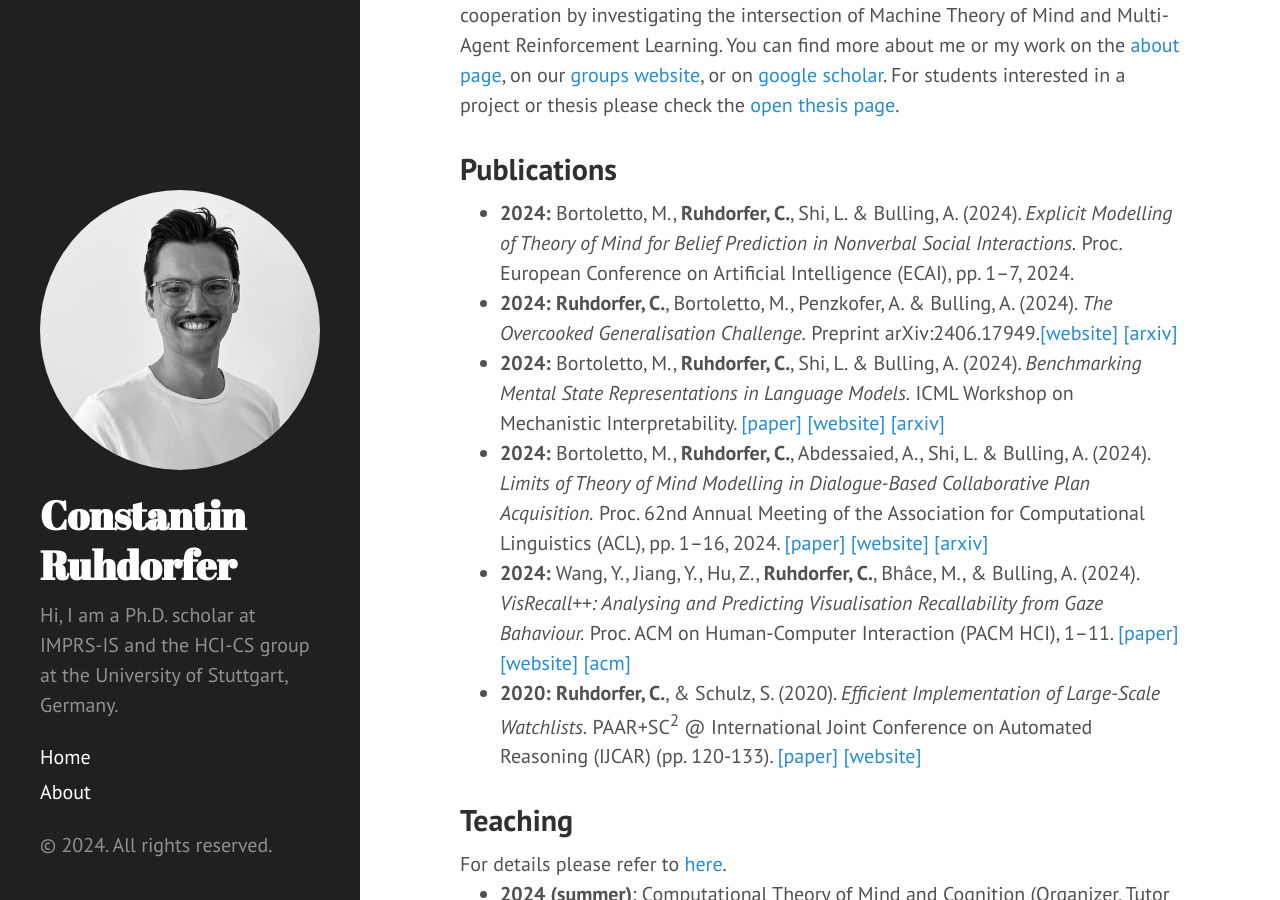
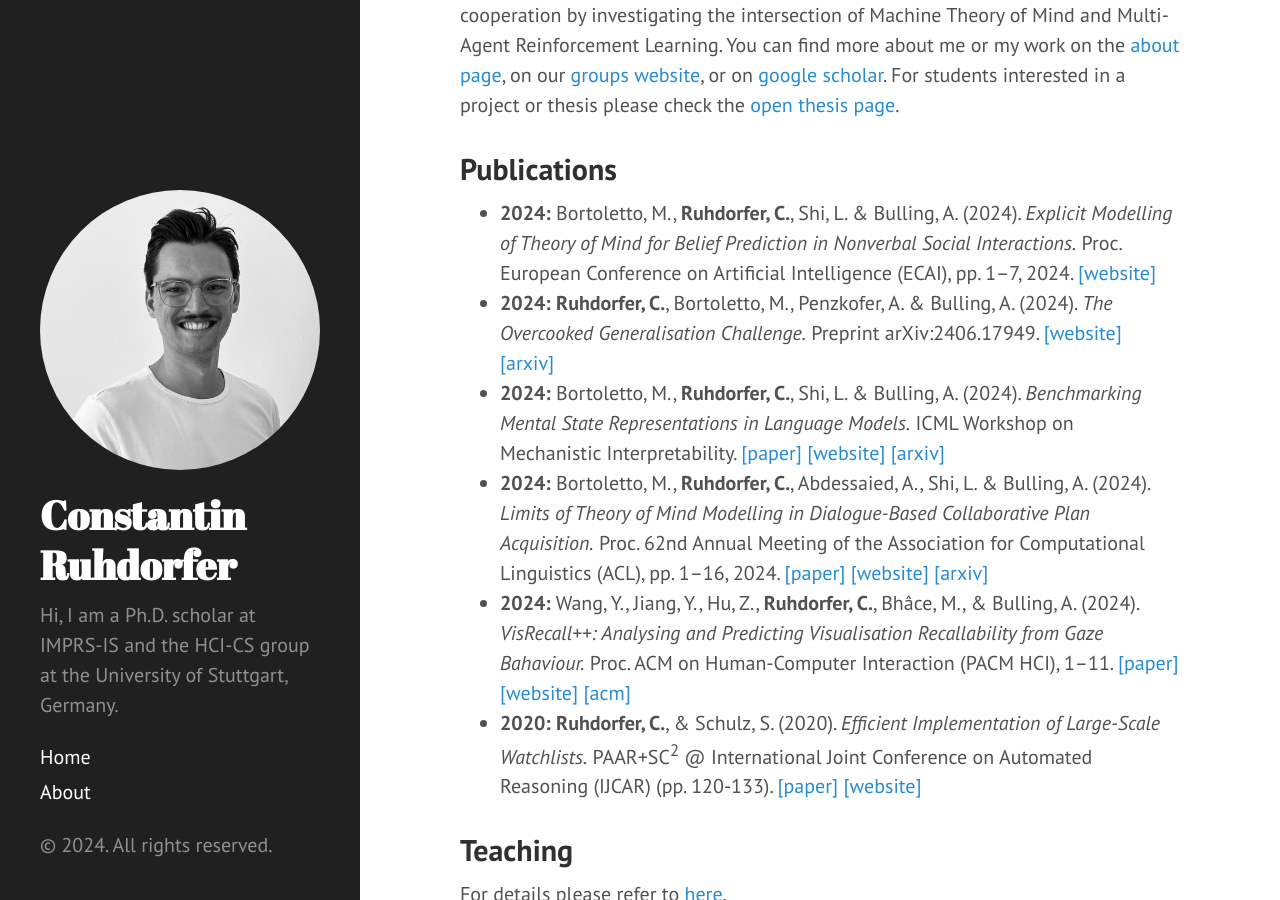
Before and after one commit to ConstantinRuhdorfer/constantinruhdorfer.github.io, a Jekyll site: the page built from index.html, in a window 1280 px wide and 900 px high, scrolled down 390 px. Built offline with Jekyll 4.4.1, drawn with Linux system fonts in a browser that asks for light colours; the list of posts is cut into pages by our own code.

Commit message:
Update index.html

```diff
--- a/index.html
+++ b/index.html
@@ -15,8 +15,8 @@
 <h2 class="post-title">Publications</h2>
 
 <ul>
-  <li><b>2024:</b> Bortoletto, M., <b>Ruhdorfer, C.</b>, Shi, L. & Bulling, A. (2024). <i>Explicit Modelling of Theory of Mind for Belief Prediction in Nonverbal Social Interactions.</i> Proc. European Conference on Artificial Intelligence (ECAI), pp. 1–7, 2024.</li>
-  <li><b>2024:</b> <b>Ruhdorfer, C.</b>, Bortoletto, M., Penzkofer, A. & Bulling, A. (2024). <i>The Overcooked Generalisation Challenge.</i> Preprint arXiv:2406.17949.<a href="https://www.perceptualui.org/publications/ruhdorfer2024_arxiv/">[website]</a> <a href="https://arxiv.org/abs/2406.17949">[arxiv]</a></li>
+  <li><b>2024:</b> Bortoletto, M., <b>Ruhdorfer, C.</b>, Shi, L. & Bulling, A. (2024). <i>Explicit Modelling of Theory of Mind for Belief Prediction in Nonverbal Social Interactions.</i> Proc. European Conference on Artificial Intelligence (ECAI), pp. 1–7, 2024. <a href="https://www.perceptualui.org/publications/bortoletto24_ecai/">[website]</a></li>
+  <li><b>2024:</b> <b>Ruhdorfer, C.</b>, Bortoletto, M., Penzkofer, A. & Bulling, A. (2024). <i>The Overcooked Generalisation Challenge.</i> Preprint arXiv:2406.17949. <a href="https://www.perceptualui.org/publications/ruhdorfer2024_arxiv/">[website]</a> <a href="https://arxiv.org/abs/2406.17949">[arxiv]</a></li>
   <li><b>2024:</b> Bortoletto, M., <b>Ruhdorfer, C.</b>, Shi, L. & Bulling, A. (2024). <i>Benchmarking Mental State Representations in Language Models.</i> ICML Workshop on Mechanistic Interpretability. <a href="https://www.perceptualui.org/publications/bortoletto24_icmlw.pdf">[paper]</a> <a href="https://www.perceptualui.org/publications/bortoletto24_icmlw/">[website]</a> <a href="https://arxiv.org/abs/2406.17513">[arxiv]</a></li>
   <li><b>2024:</b> Bortoletto, M., <b>Ruhdorfer, C.</b>, Abdessaied, A., Shi, L. & Bulling, A. (2024). <i>Limits of Theory of Mind Modelling in Dialogue-Based Collaborative Plan Acquisition.</i> Proc. 62nd Annual Meeting of the Association for Computational Linguistics (ACL), pp. 1–16, 2024. <a href="https://www.perceptualui.org/publications/bortoletto24_acl.pdf">[paper]</a> <a href="https://www.perceptualui.org/publications/bortoletto24_acl/">[website]</a> <a href="https://arxiv.org/abs/2405.12621">[arxiv]</a></li>
   <li><b>2024:</b> Wang, Y., Jiang, Y., Hu, Z., <b>Ruhdorfer, C.</b>, Bhâce, M., & Bulling, A. (2024). <i>VisRecall++: Analysing and Predicting Visualisation Recallability from Gaze Bahaviour.</i> Proc. ACM on Human-Computer Interaction (PACM HCI), 1–11. <a href="https://www.perceptualui.org/publications/wang24_etra.pdf">[paper]</a> <a href="https://www.perceptualui.org/publications/wang24_etra/">[website]</a> <a href="https://dl.acm.org/doi/10.1145/3655613">[acm]</a></li>
```
